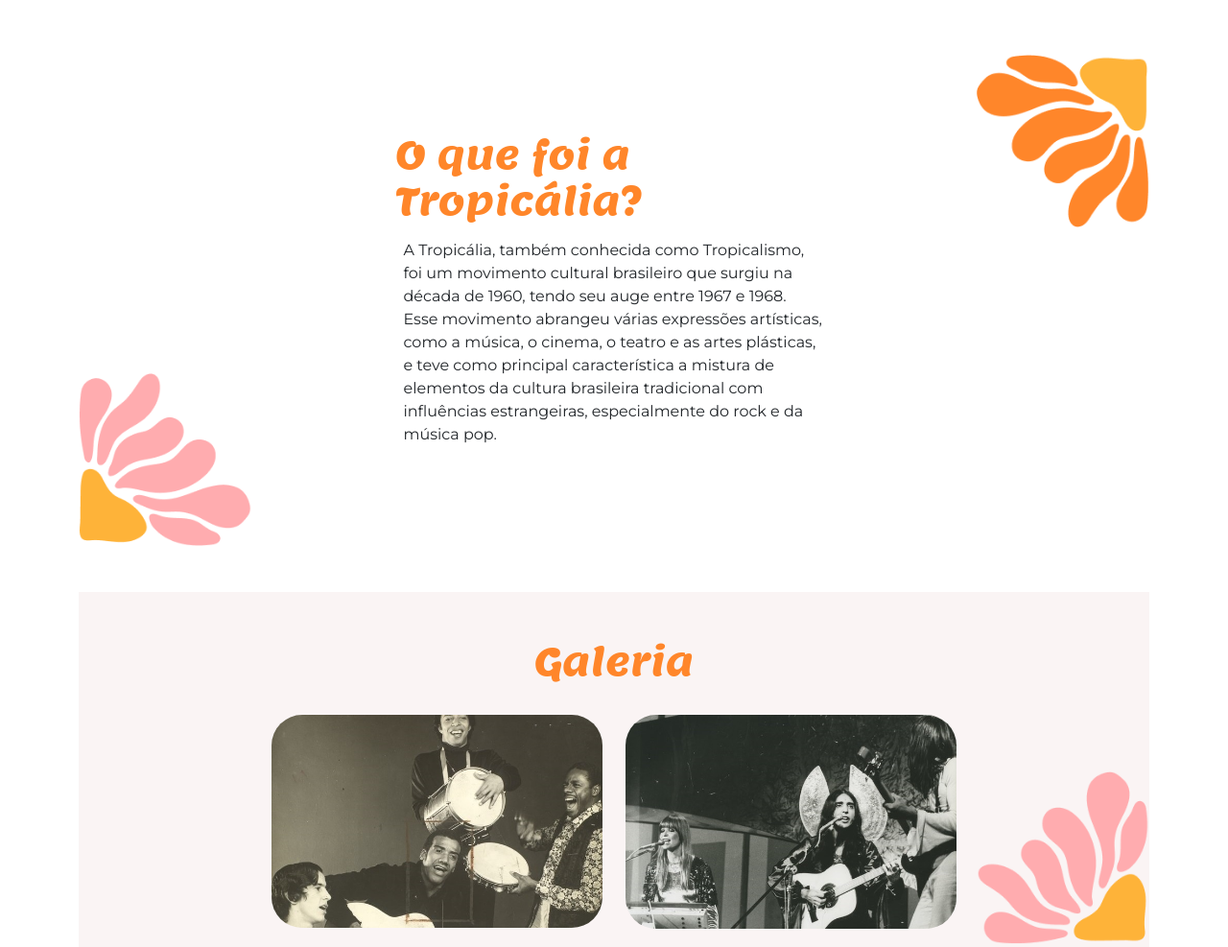
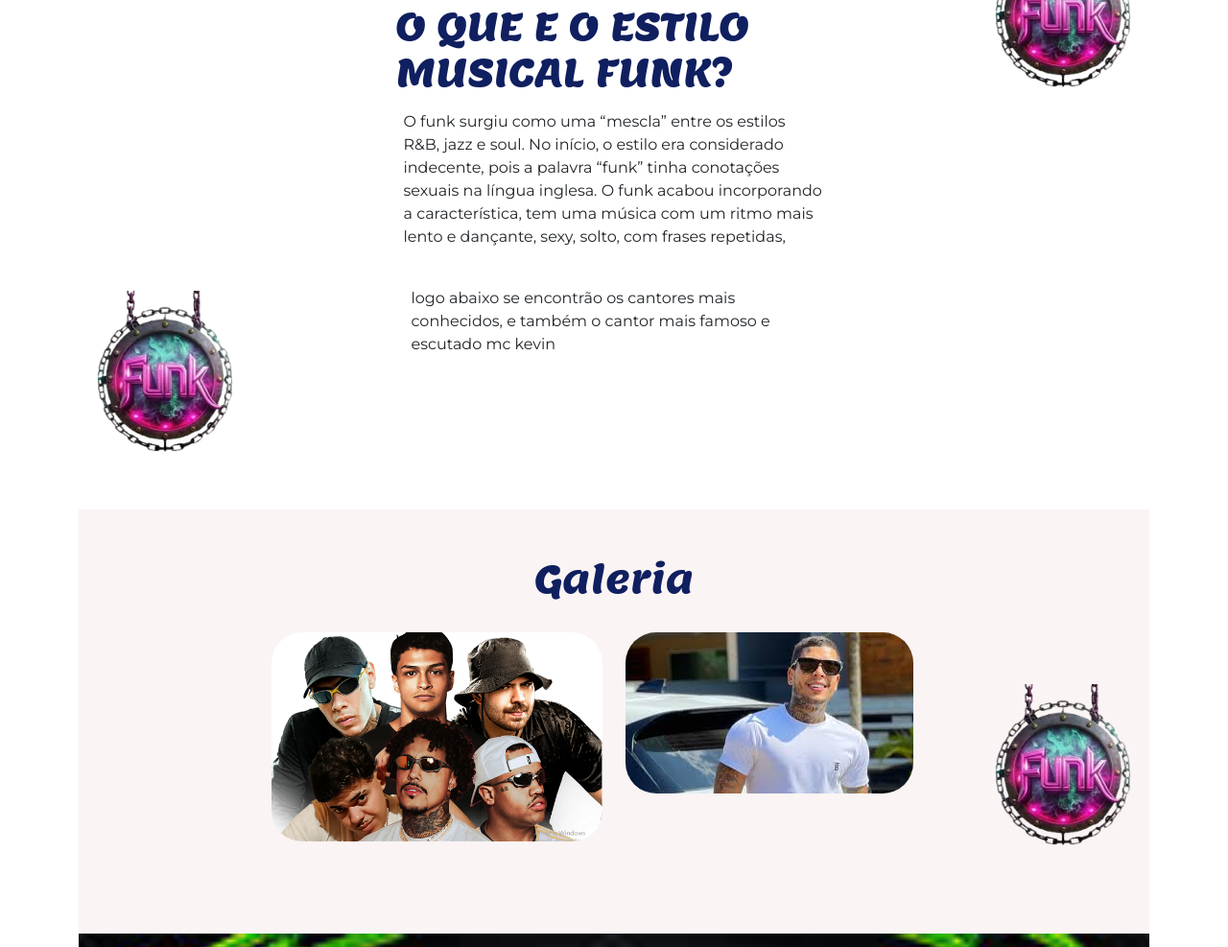
Before and after one commit to matheustrento/pagina-acessivel, a plain HTML site: page site-acessivel-projeto-inicial/index.html in a window 1280 px wide. Shown: the part 1145-2132 px from the top of the page at 96% size. Drawn offline with nearby package versions, Linux system fonts and the light colour scheme.

Commit message:
alex e neoma

```diff
--- a/site-acessivel-projeto-inicial/index.html
+++ b/site-acessivel-projeto-inicial/index.html
@@ -15,7 +15,7 @@
     <header class=" p-5">
 
         <nav class="container d-flex justify-content-between align-items-center">
-            <img src="funk-word-ilustración-culture-color-púrpura-203070364.webp" alt="Logotipo da Tropicália" class="nav-img " loading="lazy">
+            <img src="images.png" alt="Logotipo da Tropicália" class="nav-img " loading="lazy">
             <ul class="nav mt-5">
                 <li class="nav-item"><a class="nav-link" href="#inicio">Início</a></li>
                 <li class="nav-item"><a class="nav-link" href="#galeria">Galeria</a></li>
@@ -32,7 +32,7 @@
             <div class="inicio-fundo d-flex justify-content-between align-items-center">
                 <div class="esquerda-conteudo">
                     <h1 class="display-4 text-white fst-italic fw-bold">Boas-vindas a</h1>
-                    <img src="img/logo-2.png" alt="Logotipo secundário da Tropicália" class="mb-3" width="563"
+                    <img src="img/images-removebg-preview.png" alt="Logotipo secundário da Tropicália" class="mb-3" width="563"
                         height="278" loading="lazy">
                     <a href="#tropicalia"
                         class="btn btn-primary btn-lg botao-inicio fw-semibold">Quero
@@ -45,12 +45,9 @@
         <section id="tropicalia" class="my-5 pt-6 secao-tropicalia">
             <div class="container d-flex align-items-center ">
                   <div class="col-5">
-                    <h2>O que foi a Tropicália?</h2>
-                    <p class="p-2">A Tropicália, também conhecida como Tropicalismo, foi um movimento cultural
-                        brasileiro que surgiu na década de 1960, tendo seu auge entre 1967 e 1968. Esse movimento
-                        abrangeu várias expressões artísticas, como a música, o cinema, o teatro e as artes plásticas, e
-                        teve como principal característica a mistura de elementos da cultura brasileira tradicional com
-                        influências estrangeiras, especialmente do rock e da música pop.</p>
+                    <h2>O QUE E O ESTILO MUSICAL FUNK?</h2>
+                    <p class="p-2"> O funk surgiu como uma “mescla” entre os estilos R&B, jazz e soul. No início, o estilo era considerado indecente, pois a palavra “funk” tinha conotações sexuais na língua inglesa. O funk acabou incorporando a característica, tem uma música com um ritmo mais lento e dançante, sexy, solto, com frases repetidas, </p>
+                    <p class="p-3">logo abaixo se encontrão os cantores mais conhecidos, e também o cantor mais famoso e escutado mc kevin</p>
                 </div>
             </div>
         </section>
@@ -61,11 +58,11 @@
 
                 <div class="row justify-content-md-center">
                     <div class="col-md-4">
-                        <img src="img/lossy-page1-640px-Jorge_Ben_e_o_Trio_Mocotó_no_Teatro_da_Lagoa,_1971.tif.jpg"
+                        <img src="img/mc-livinho-e-outros.png"
                             class="img-fluid rounded-5" loading="lazy">
                     </div>
                     <div class="col-md-4">
-                        <img src="img/lossy-page1-640px-Os_Mutantes_2.tif.jpg" class="img-fluid rounded-5"
+                        <img src="img/images.jpeg" class="img-fluid rounded-5"
                             loading="lazy">
                     </div>
                 </div>
--- a/site-acessivel-projeto-inicial/styles.css
+++ b/site-acessivel-projeto-inicial/styles.css
@@ -2,7 +2,7 @@
 @import url('https://fonts.googleapis.com/css2?family=Lemon&display=swap');
 
 :root {
-    --laranja-claro: #FF862A;
+    --laranja-claro: #101f5f;
 }
 
 body {
@@ -21,13 +21,13 @@ section {
 
 
 .nav-link {
-    color: #CB6D43;
+    color: #04214e;
     font-weight: 600;
 }
 
 .inicio-fundo {
     /* aula 3 */
-    background-image: url('img/4965007.jpg');
+    background-image: url(img/captura-de-tela-2024-12-06-205320.avif);
     /* Substitua pelo caminho da sua imagem */
     background-size: cover;
     background-position: right;
@@ -78,8 +78,8 @@ section {
     padding-top: 5rem;
     margin-top: 3rem;
     margin-bottom: 3rem;
-    background: url('img/flor.png') top right no-repeat,
-        url('img/flor-esquerda.png') bottom left no-repeat;
+    background: url('img/images-removebg-preview\ \(cópia\ 1\).png') top right no-repeat,
+        url('img/images-removebg-preview\ \(cópia\ 1\).png') bottom left no-repeat;
     background-size: 180px 180px;
     /* Ajuste o tamanho conforme necessário */
 }
@@ -107,12 +107,12 @@ h2 {
 }
 
 .fundo-galeria {
-    background: url('img/flor-bottom-direita.png') bottom right no-repeat;
+    background: url('img/images-removebg-preview\ \(cópia\ 1\).png') bottom right no-repeat;
     background-size: 180px 180px;
 }
 
 #contato {
-    background-image: url('img/4965007.jpg');
+    background-image: url('images.jpeg');
     background-size: cover;
     padding: 4rem 0;
     /* Espaçamento interno para a seção de contato */
@@ -131,7 +131,7 @@ h2 {
 }
 
 .formulario button {
-    background-color: #CB6D43;
+    background-color: #073458;
     border: none;
     font-weight: bold;
 }
```
Also changed, not shown: site-acessivel-projeto-inicial/images.jpeg (added), site-acessivel-projeto-inicial/images.png (added), site-acessivel-projeto-inicial/img/captura-de-tela-2024-12-06-205320.avif (added), site-acessivel-projeto-inicial/img/images-removebg-preview (cópia 1).png (added), site-acessivel-projeto-inicial/img/images-removebg-preview.png (added), site-acessivel-projeto-inicial/img/images.jpeg (added), site-acessivel-projeto-inicial/img/mc-livinho-e-outros.png (added).
